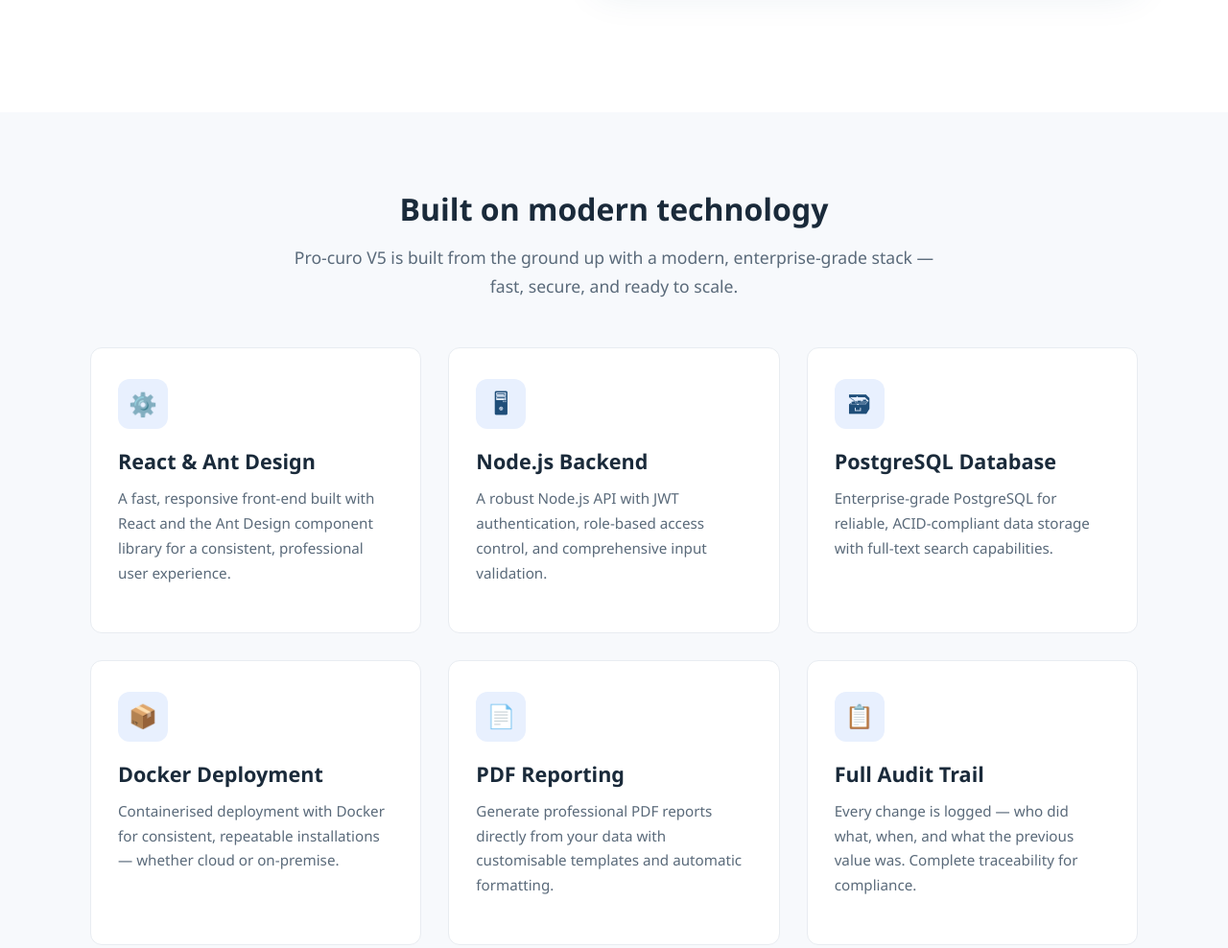
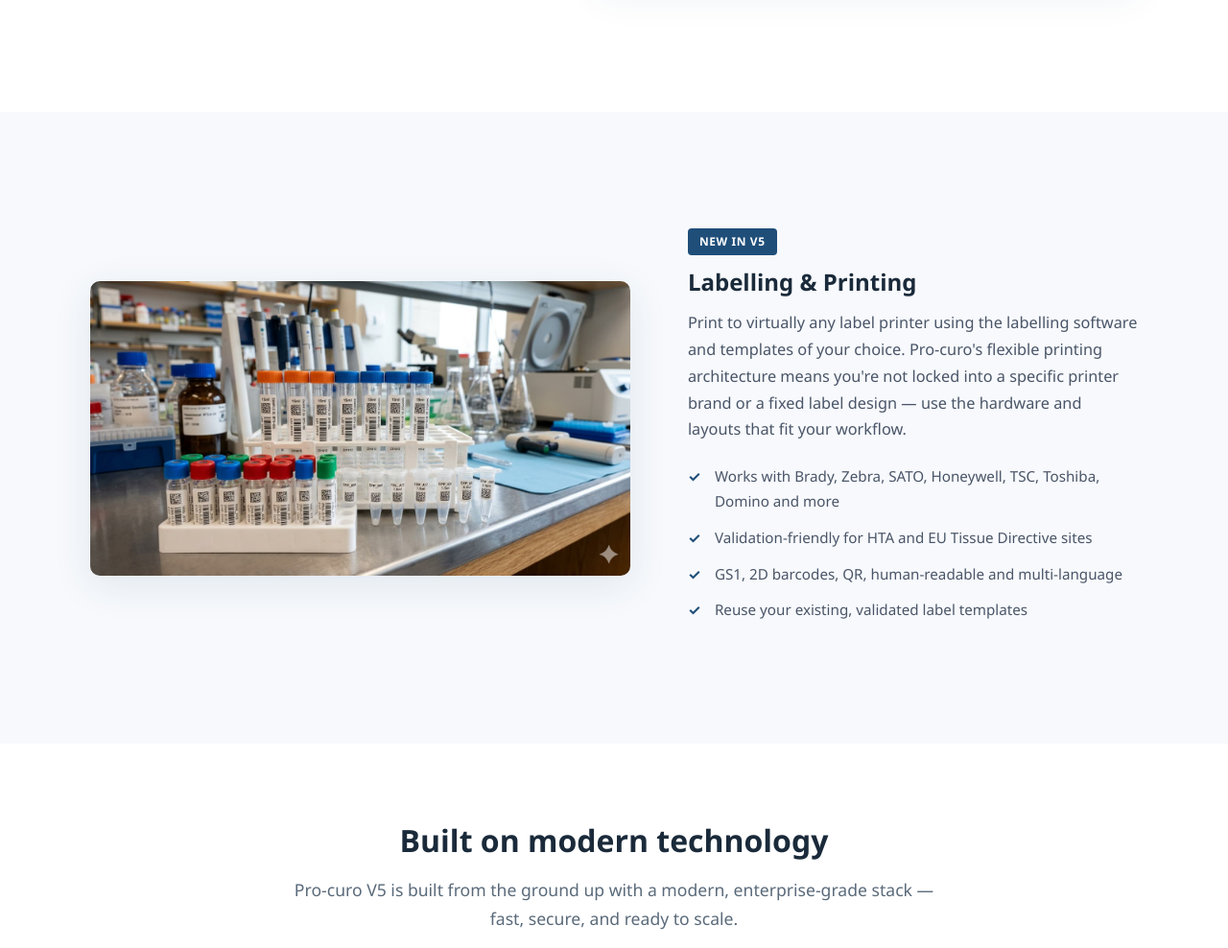
Before and after one commit to markwalker-pcs/pro-curo-website, a plain HTML site: page features.html in a window 1280 px wide. Shown: the part 4701-5689 px from the top of the page at 96% size. Drawn offline with Linux system fonts and the light colour scheme.

Commit message:
Add BarTender label printer integration to What's New and Features

```diff
--- a/features.html
+++ b/features.html
@@ -11,7 +11,7 @@
   </script>
   <meta charset="UTF-8">
   <meta name="viewport" content="width=device-width, initial-scale=1.0">
-  <meta name="description" content="Explore Pro-curo's features — tissue traceability, interactive dashboards, sample management, project tracking, reports, and more. Built for HTA-regulated establishments.">
+  <meta name="description" content="Explore Pro-curo's features — tissue traceability, interactive dashboards, sample management, project tracking, reports, flexible label printing, and more. Built for HTA-regulated establishments.">
   <title>Features | Pro-curo — Tissue Traceability Software</title>
   <link rel="icon" href="img/favicon.ico" type="image/x-icon">
   <link rel="apple-touch-icon" href="img/apple-touch-icon.png">
@@ -206,8 +206,30 @@
     </div>
   </section>
 
+  <!-- ===== Labelling & Printing ===== -->
+  <section class="section section--grey">
+    <div class="container">
+      <div class="feature-row reverse">
+        <div class="feature-text">
+          <span class="tag">New in V5</span>
+          <h3>Labelling &amp; Printing</h3>
+          <p>Print to virtually any label printer using the labelling software and templates of your choice. Pro-curo's flexible printing architecture means you're not locked into a specific printer brand or a fixed label design &mdash; use the hardware and layouts that fit your workflow.</p>
+          <ul>
+            <li>Works with Brady, Zebra, SATO, Honeywell, TSC, Toshiba, Domino and more</li>
+            <li>Validation-friendly for HTA and EU Tissue Directive sites</li>
+            <li>GS1, 2D barcodes, QR, human-readable and multi-language</li>
+            <li>Reuse your existing, validated label templates</li>
+          </ul>
+        </div>
+        <div class="feature-image">
+          <img src="img/labelling.jpg" alt="Pro-curo flexible label printing — lab sample tubes with barcode labels">
+        </div>
+      </div>
+    </div>
+  </section>
+
   <!-- ===== Technology Stack ===== -->
-  <section class="section section--grey">
+  <section class="section">
     <div class="container">
       <div class="section-header">
         <h2>Built on modern technology</h2>
@@ -249,7 +271,7 @@
   </section>
 
   <!-- ===== Case Studies & Resources ===== -->
-  <section class="section">
+  <section class="section section--grey">
     <div class="container">
       <div class="section-header">
         <h2>See these features in practice</h2>
```
Also changed, not shown: whats-new.html (+18 -1 lines), img/labelling.jpg (added).
